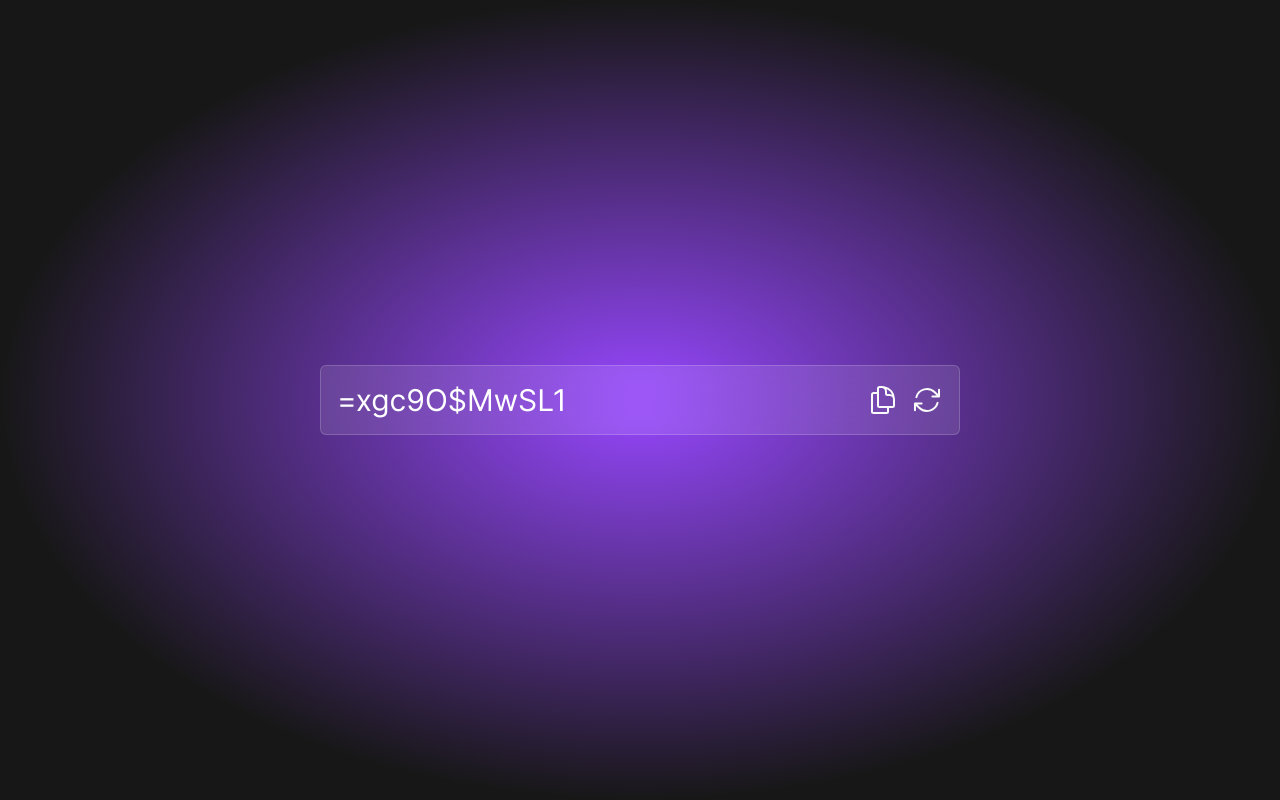
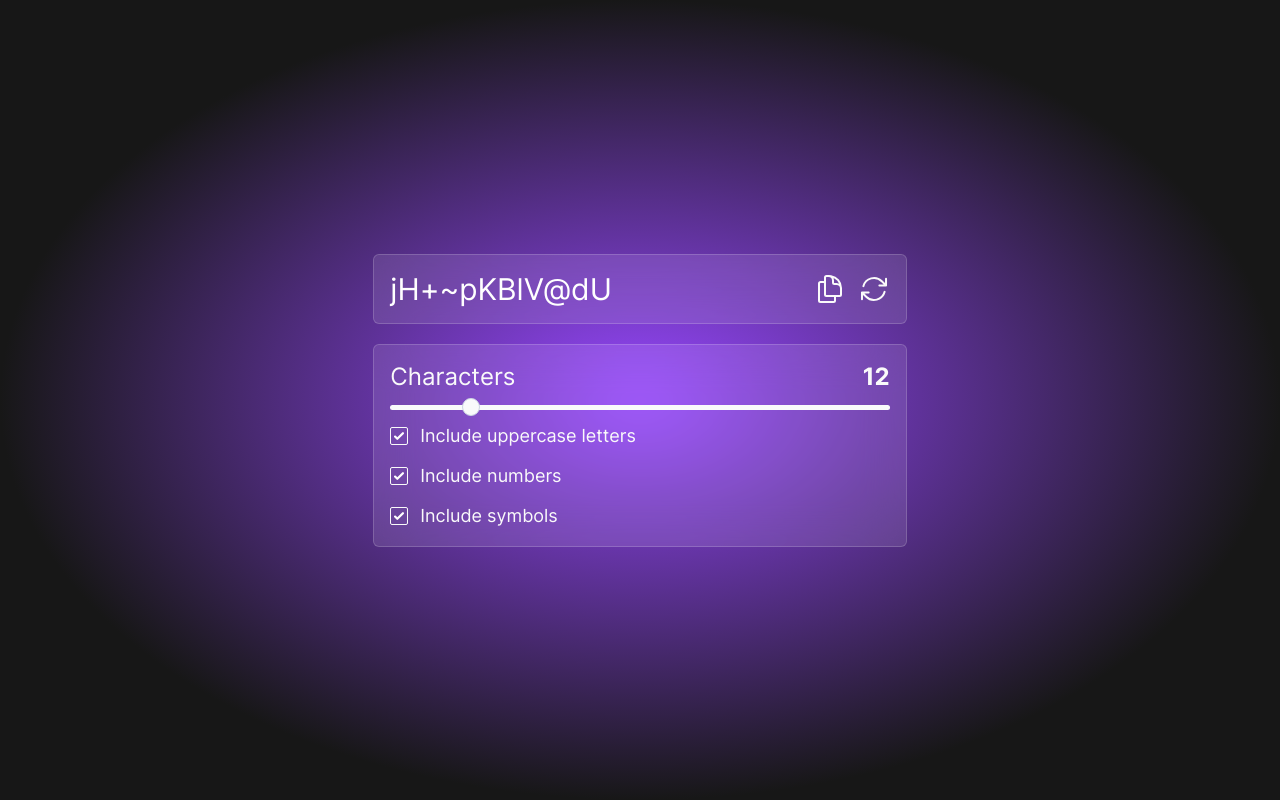
Before and after one commit to andrijantasevski/password-generator, a React (Vite) app: page / in a window 1280 px wide. Built offline with nearby package versions, Linux system fonts and the light colour scheme.

Commit message:
Form basic logic completed.

```diff
--- a/src/App.tsx
+++ b/src/App.tsx
@@ -1,50 +1,38 @@
 import { useEffect, useState } from "react";
-import { Transition } from "@headlessui/react";
 import PasswordGenerator from "./components/PasswordGenerator";
+import PasswordCopiedPopUp from "./components/PasswordCopiedPopUp";
+import PasswordForm from "./components/PasswordForm";
 import usePassword from "./utils/generatePassword";
-import copyPassword from "./utils/useCopyPassword";
 import useCopyPassword from "./utils/useCopyPassword";
+
+export interface FormTypes {
+  passwordLength: number,
+  isUpperCase: boolean,
+  isNumbers: boolean,
+  isSymbols: boolean
+}
 
 function App() {
   const { password, generatePassword } = usePassword();
   const { passwordCopied, copyPassword } = useCopyPassword();
+  const [formData, setFormData] = useState<FormTypes>({
+    passwordLength: 12,
+    isUpperCase: true,
+    isNumbers: true,
+    isSymbols: true
+  });
 
   useEffect(() => {
-    generatePassword(12, true, true, true, true)
+    generatePassword(formData.passwordLength, formData.isUpperCase, formData.isNumbers, formData.isSymbols)
   }, [])
 
   return (
     <div className="main-background relative flex h-screen items-center justify-center">
-      <div className="mx-auto w-11/12 lg:w-6/12">
-        <PasswordGenerator generatedPassword={password} generatePassword={generatePassword} copyPassword={copyPassword} />
+      <div className="mx-auto w-11/12 lg:w-5/12 grid grid-cols-1 gap-5">
+        <PasswordGenerator generatedPassword={password} generatePassword={generatePassword} copyPassword={copyPassword} formData={formData} />
+        <PasswordForm formData={formData} setFormData={setFormData} generatePassword={generatePassword} />
       </div>
-      <Transition
-        show={passwordCopied}
-        enter="transition-opacity ease-linear duration-200"
-        enterFrom="opacity-0"
-        enterTo="opacity-100"
-        leave="transition-opacity ease-linear duration-500"
-        leaveFrom="opacity-100"
-        leaveTo="opacity-0"
-      >
-        <div className="blur-container absolute bottom-4 right-4 flex items-center gap-2 rounded-md p-2 text-sm text-neutral-50">
-          <p>Password copied</p>
-          <svg
-            xmlns="http://www.w3.org/2000/svg"
-            fill="none"
-            viewBox="0 0 24 24"
-            strokeWidth={1.5}
-            stroke="currentColor"
-            className="h-4 w-4"
-          >
-            <path
-              strokeLinecap="round"
-              strokeLinejoin="round"
-              d="M4.5 12.75l6 6 9-13.5"
-            />
-          </svg>
-        </div>
-      </Transition>
+      <PasswordCopiedPopUp passwordCopied={passwordCopied} />
     </div>
   );
 }
--- /dev/null
+++ b/src/components/PasswordCopiedPopUp.tsx
@@ -0,0 +1,39 @@
+import { Transition } from "@headlessui/react";
+
+interface Props {
+    passwordCopied: boolean
+}
+
+function PasswordCopiedPopUp({ passwordCopied }: Props) {
+    return (
+        <Transition
+            show={passwordCopied}
+            enter="transition-opacity ease-linear duration-200"
+            enterFrom="opacity-0"
+            enterTo="opacity-100"
+            leave="transition-opacity ease-linear duration-500"
+            leaveFrom="opacity-100"
+            leaveTo="opacity-0"
+        >
+            <div className="blur-container absolute bottom-4 right-4 flex items-center gap-2 rounded-md p-2 text-sm text-neutral-50">
+                <p>Password copied</p>
+                <svg
+                    xmlns="http://www.w3.org/2000/svg"
+                    fill="none"
+                    viewBox="0 0 24 24"
+                    strokeWidth={1.5}
+                    stroke="currentColor"
+                    className="h-4 w-4"
+                >
+                    <path
+                        strokeLinecap="round"
+                        strokeLinejoin="round"
+                        d="M4.5 12.75l6 6 9-13.5"
+                    />
+                </svg>
+            </div>
+        </Transition>
+    )
+}
+
+export default PasswordCopiedPopUp
--- /dev/null
+++ b/src/components/PasswordForm.tsx
@@ -0,0 +1,56 @@
+import { useEffect } from "react"
+import { FormTypes } from "../App"
+
+interface Props {
+    formData: FormTypes
+    setFormData: React.Dispatch<React.SetStateAction<FormTypes>>
+    generatePassword: (length: number, isUpperCase: boolean, isNumbers: boolean, isSymbols: boolean) => void,
+}
+
+const PasswordForm: React.FC<Props> = ({ formData, setFormData, generatePassword }) => {
+    function handleChange(event: React.ChangeEvent<HTMLInputElement>) {
+        console.log(event)
+        const { name, value, type, checked } = event.target
+        setFormData(prevFormData => {
+            return {
+                ...prevFormData,
+                [name]: type === "checkbox" ? checked : value
+            }
+        })
+    }
+
+    useEffect(() => {
+        generatePassword(formData.passwordLength, formData.isUpperCase, formData.isNumbers, formData.isSymbols)
+    }, [formData])
+
+    return (
+        <>
+            <form className="blur-container rounded-md p-4 grid grid-cols-1 gap-3">
+                <div className="flex flex-col gap-3">
+                    <label className="flex justify-between text-neutral-50 text-xl lg:text-2xl" htmlFor="characters-length">
+                        <p>Characters</p>
+                        <p className="font-bold">{formData.passwordLength}</p>
+                    </label>
+                    <input onChange={handleChange} value={formData.passwordLength} name="passwordLength" type="range" min={8} max={35} id="characters-length" />
+                </div>
+
+                <div className="flex gap-3 items-center">
+                    <input onChange={handleChange} checked={formData.isUpperCase} name="isUpperCase" className="bg-transparent border-neutral-50 rounded-sm p-2 cursor-pointer focus:ring-0 text-transparent checked:border-neutral-50 checked:hover:border-neutral-50" type="checkbox" id="uppercase-letters" />
+                    <label className="text-neutral-50 text-lg cursor-pointer" htmlFor="uppercase-letters">Include uppercase letters</label>
+                </div>
+
+                <div className="flex gap-3 items-center">
+                    <input onChange={handleChange} checked={formData.isNumbers} name="isNumbers" className="bg-transparent border-neutral-50 rounded-sm p-2 cursor-pointer focus:ring-0 text-transparent checked:border-neutral-50 checked:hover:border-neutral-50" type="checkbox" id="numbers" />
+                    <label className="text-neutral-50 text-lg cursor-pointer" htmlFor="numbers">Include numbers</label>
+                </div>
+
+                <div className="flex gap-3 items-center">
+                    <input onChange={handleChange} checked={formData.isSymbols} name="isSymbols" className="bg-transparent border-neutral-50 rounded-sm p-2 cursor-pointer focus:ring-0 text-transparent checked:border-neutral-50 checked:hover:border-neutral-50" type="checkbox" id="symbols" />
+                    <label className="text-neutral-50 text-lg cursor-pointer" htmlFor="symbols">Include symbols</label>
+                </div>
+            </form>
+        </>
+    )
+}
+
+export default PasswordForm
--- a/src/components/PasswordGenerator.tsx
+++ b/src/components/PasswordGenerator.tsx
@@ -1,10 +1,13 @@
+import { FormTypes } from "../App"
+
 interface Props {
   generatedPassword: string,
-  generatePassword: (length: number, isLowerCase: boolean, isUpperCase: boolean, isNumbers: boolean, isSymbols: boolean) => void,
+  generatePassword: (length: number, isUpperCase: boolean, isNumbers: boolean, isSymbols: boolean) => void,
   copyPassword: (password: string) => void
+  formData: FormTypes
 }
 
-function PasswordGenerator({ generatedPassword, generatePassword, copyPassword }: Props) {
+function PasswordGenerator({ generatedPassword, generatePassword, copyPassword, formData }: Props) {
   return (
     <div className="blur-container flex w-full items-center justify-between rounded-md p-4">
       <p className="text-xl text-white lg:text-3xl">{generatedPassword}</p>
@@ -36,7 +39,7 @@ function PasswordGenerator({ generatedPassword, generatePassword, copyPassword }
           type="button"
           aria-label="Generate password"
           title="Generate password"
-          onClick={() => generatePassword(12, true, false, true, true)}
+          onClick={() => generatePassword(formData.passwordLength, formData.isUpperCase, formData.isNumbers, formData.isSymbols)}
         >
           <svg
             xmlns="http://www.w3.org/2000/svg"
--- a/src/index.css
+++ b/src/index.css
@@ -28,3 +28,59 @@
     border: 1px solid rgba(250, 250, 250, 0.18);
   }
 }
+
+input[type=range] {
+  -webkit-appearance: none;
+  width: 100%;
+  background: transparent;
+}
+
+input[type=range]:focus {
+  outline: none;
+}
+
+input[type=range]::-webkit-slider-runnable-track {
+  width: 100%;
+  height: 5px;
+  cursor: pointer;
+  box-shadow: 0px 0px 0px #000000;
+  background: #f9fafb;
+  border-radius: 12px;
+  border: 0px solid #000000;
+}
+
+input[type=range]::-webkit-slider-thumb {
+  box-shadow: 0px 0px 0px #000000;
+  border: 1px solid #cbd5e1;
+  height: 18px;
+  width: 18px;
+  border-radius: 25px;
+  background: #f9fafb;
+  cursor: pointer;
+  -webkit-appearance: none;
+  margin-top: -7px;
+}
+
+input[type=range]:focus::-webkit-slider-runnable-track {
+  background: #f9fafb;
+}
+
+input[type=range]::-moz-range-track {
+  width: 100%;
+  height: 5px;
+  cursor: pointer;
+  box-shadow: 0px 0px 0px #000000;
+  background: #f9fafb;
+  border-radius: 12px;
+  border: 0px solid #000000;
+}
+
+input[type=range]::-moz-range-thumb {
+  box-shadow: 0px 0px 0px #000000;
+  border: 1px solid #cbd5e1;
+  height: 18px;
+  width: 18px;
+  border-radius: 25px;
+  background: #f9fafb;
+  cursor: pointer;
+}
--- a/src/utils/generatePassword.ts
+++ b/src/utils/generatePassword.ts
@@ -4,7 +4,7 @@ import generateRandomInt from "./generateRandomInt";
 export default function usePassword() {
     const [password, setPassword] = useState("");
 
-    function generatePassword(length: number, isLowerCase: boolean, isUpperCase: boolean, isNumbers: boolean, isSymbols: boolean) {
+    function generatePassword(passwordLength: number, isUpperCase: boolean, isNumbers: boolean, isSymbols: boolean) {
 
         const lowerCase = [...Array(26)].map((_, i) => String.fromCharCode(i + 97));
 
@@ -15,7 +15,7 @@ export default function usePassword() {
         const symbols = ["~", "!", "@", "#", "$", "%", "^", "&", "*", "(", ")", "-", "_", "+", "=", "?"];
 
         const availableCharacters = [
-            ...(isLowerCase ? lowerCase : []),
+            ...lowerCase,
             ...(isUpperCase ? upperCase : []),
             ...(isNumbers ? numbers : []),
             ...(isSymbols ? symbols : []),
@@ -23,10 +23,10 @@ export default function usePassword() {
 
         let passwordArray: (string | number)[] = [];
 
-        for (let i = 0; i < length; i++) {
+        for (let i = 0; i < passwordLength; i++) {
             const randomIndex = generateRandomInt(0, availableCharacters.length);
 
-            passwordArray.push(availableCharacters[randomIndex])
+            passwordArray.push(availableCharacters[randomIndex]);
         }
 
         const passwordString = passwordArray.join("");
--- a/tailwind.config.cjs
+++ b/tailwind.config.cjs
@@ -4,5 +4,5 @@ module.exports = {
   theme: {
     extend: {},
   },
-  plugins: [],
+  plugins: [require('@tailwindcss/forms')],
 };
```
